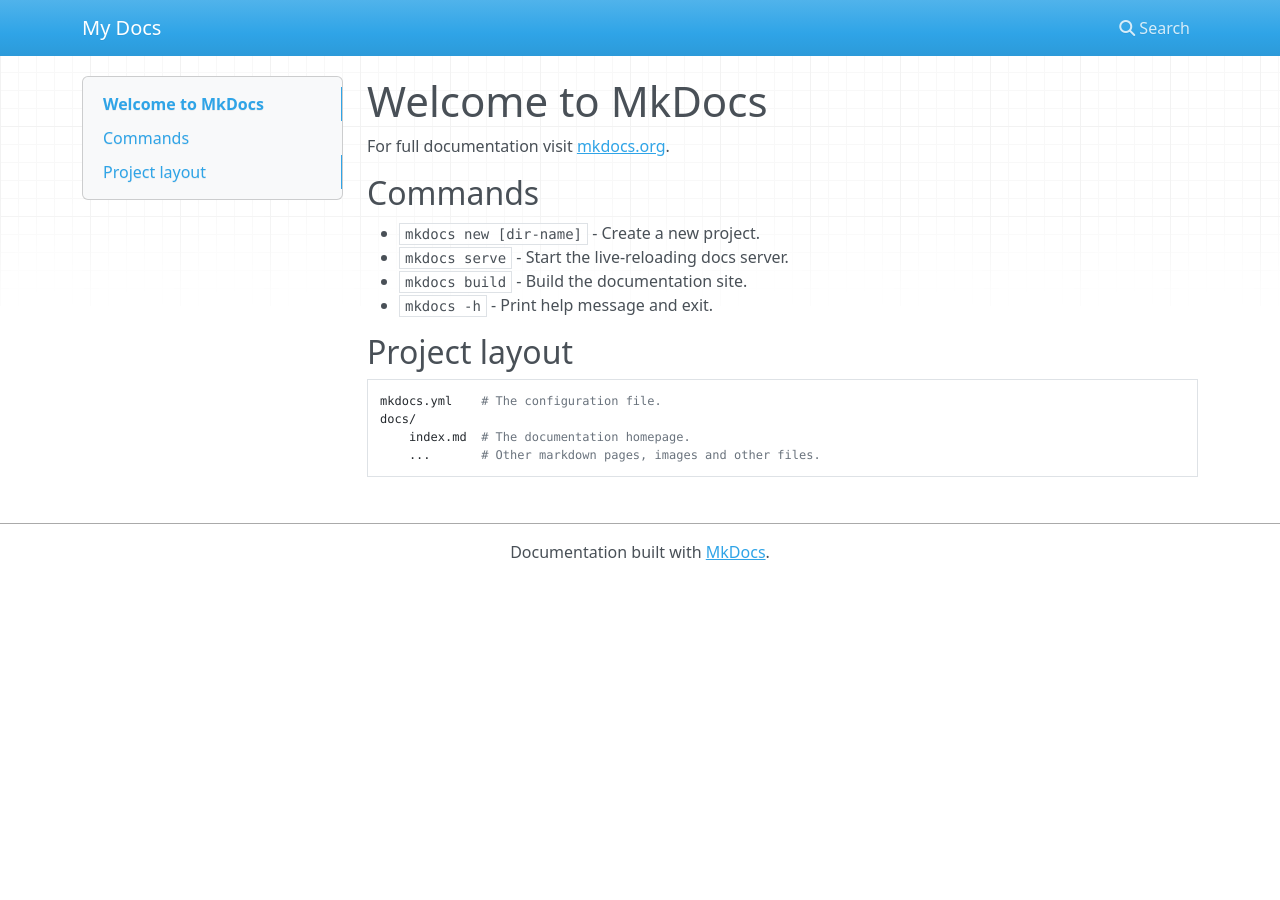
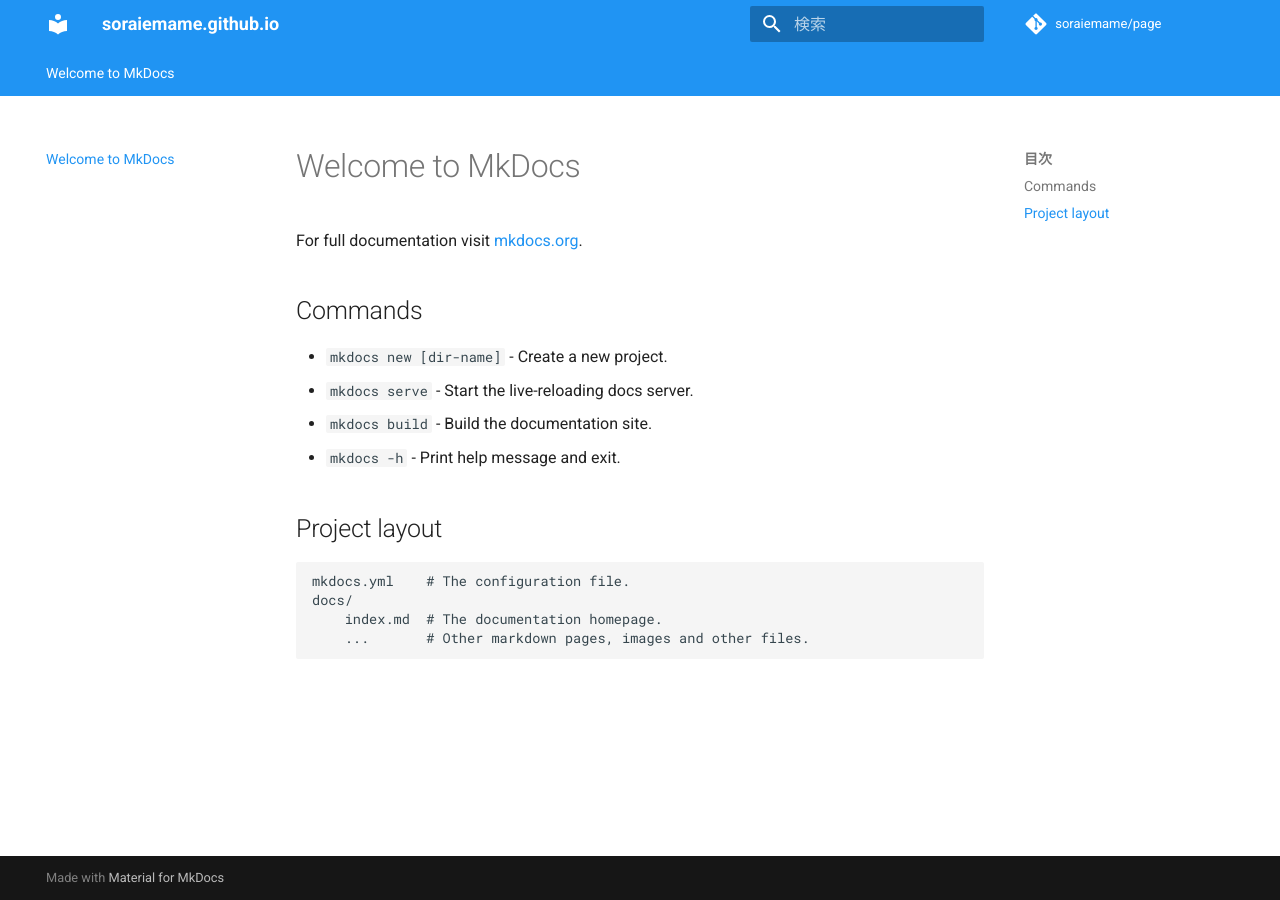
Before and after one commit to soraiemame/page, an MkDocs documentation site: the page built from docs/index.md, in a window 1280 px wide. Built offline with MkDocs 1.6.1 and Material for MkDocs 9.7.7, drawn with Linux system fonts in a browser that asks for light colours; nearby versions of some CDN libraries; comment, search, counter and statistics services are not loaded.

Commit message:
add workflow

```diff
--- a/mkdocs.yml
+++ b/mkdocs.yml
@@ -1 +1,76 @@
-site_name: My Docs
+site_name: soraiemame.github.io
+site_url: https://soreiamame.github.io/page/
+repo_url: https://github.com/soraiemame/page/
+repo_name: soraiemame/page
+site_author: soraie,soraiemame
+site_description: >-
+  soraiemame.github.io
+theme:
+  name: material
+  # custom_dir: overrides
+  language: ja
+  favicon: assets/img/favicon.ico
+  features:
+    - navigation.tabs
+  palette:
+    accent: yellow
+    primary: blue
+
+extra:
+  # social:
+  #   - icon: fontawesome/brands/github
+  #     link: https://github.com/kclc-kaisei/kclc-kaisei.github.io
+    - icon: fontawesome/brands/twitter
+      link: https://twitter.com/soraie_
+
+markdown_extensions:
+  # extension for syntax highlight
+  # - codehilite
+  # - codehilite:
+  #     linenums: true
+
+  - markdown.extensions.admonition
+  - markdown.extensions.attr_list
+  - markdown.extensions.def_list
+  - markdown.extensions.footnotes
+  - markdown.extensions.meta
+  - markdown.extensions.toc:
+      permalink: true
+  - pymdownx.arithmatex:
+      generic: true
+  - pymdownx.caret
+  - pymdownx.critic
+  - pymdownx.details
+  - pymdownx.emoji:
+      emoji_index: !!python/name:materialx.emoji.twemoji
+      emoji_generator: !!python/name:materialx.emoji.to_svg
+  - pymdownx.highlight
+  - pymdownx.inlinehilite
+  - pymdownx.keys
+  - pymdownx.magiclink:
+      repo_url_shorthand: true
+      user: squidfunk
+      repo: mkdocs-material
+  - pymdownx.mark
+  - pymdownx.smartsymbols
+  - pymdownx.snippets:
+      check_paths: true
+  - pymdownx.superfences:
+      custom_fences:
+        - name: mermaid
+          class: mermaid
+          format: !!python/name:pymdownx.superfences.fence_code_format
+  - pymdownx.tabbed
+  - pymdownx.tasklist:
+      custom_checkbox: true
+  - pymdownx.tilde
+
+extra_javascript:
+  - javascripts/config.js
+  - https://polyfill.io/v3/polyfill.min.js?features=es6
+  - https://cdn.jsdelivr.net/npm/mathjax@3/es5/tex-mml-chtml.js
+
+plugins:
+  - search
+  # - macros
+  # - git-revision-date-localized
```
Also changed, not shown: 2 other files.
